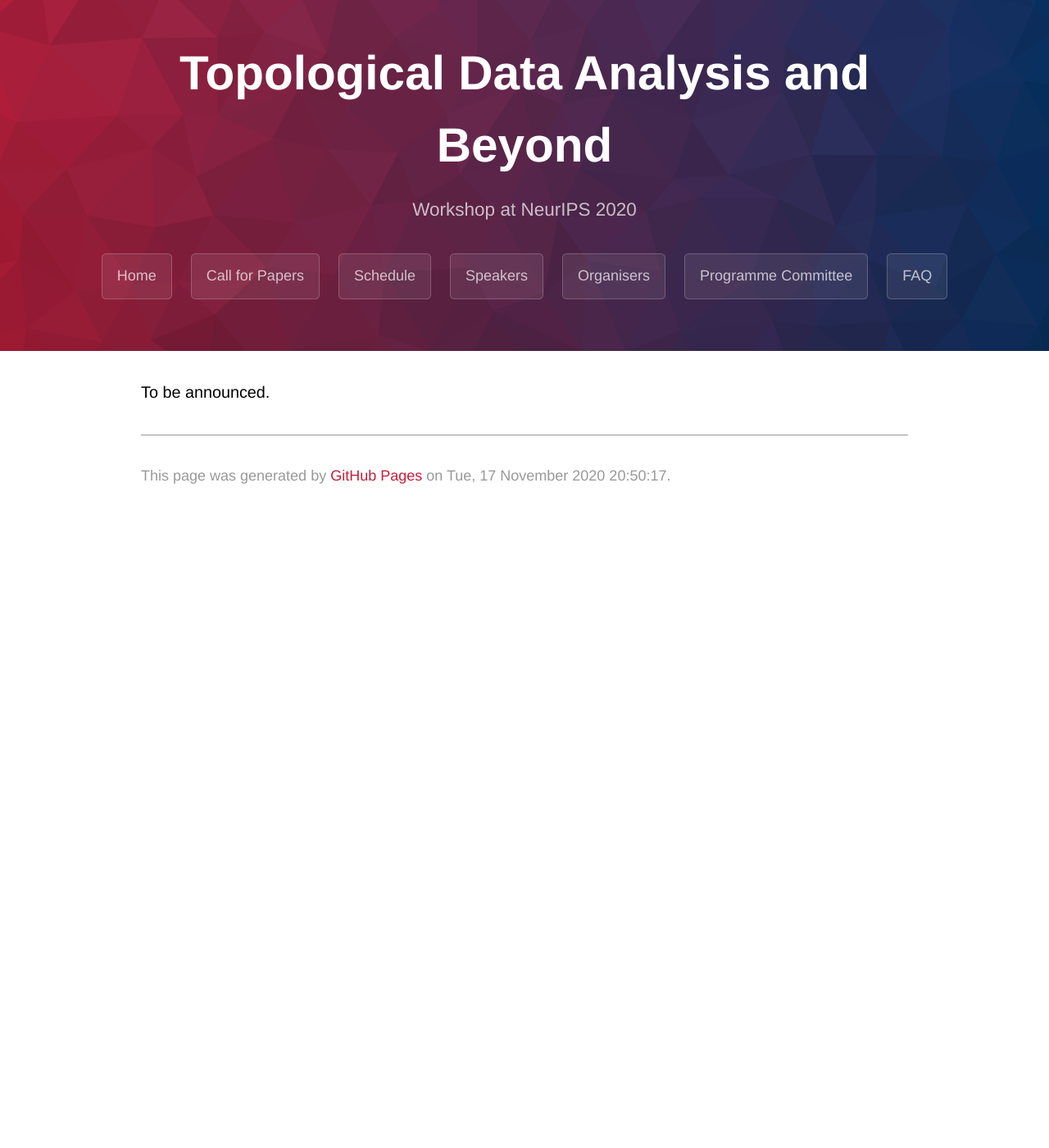
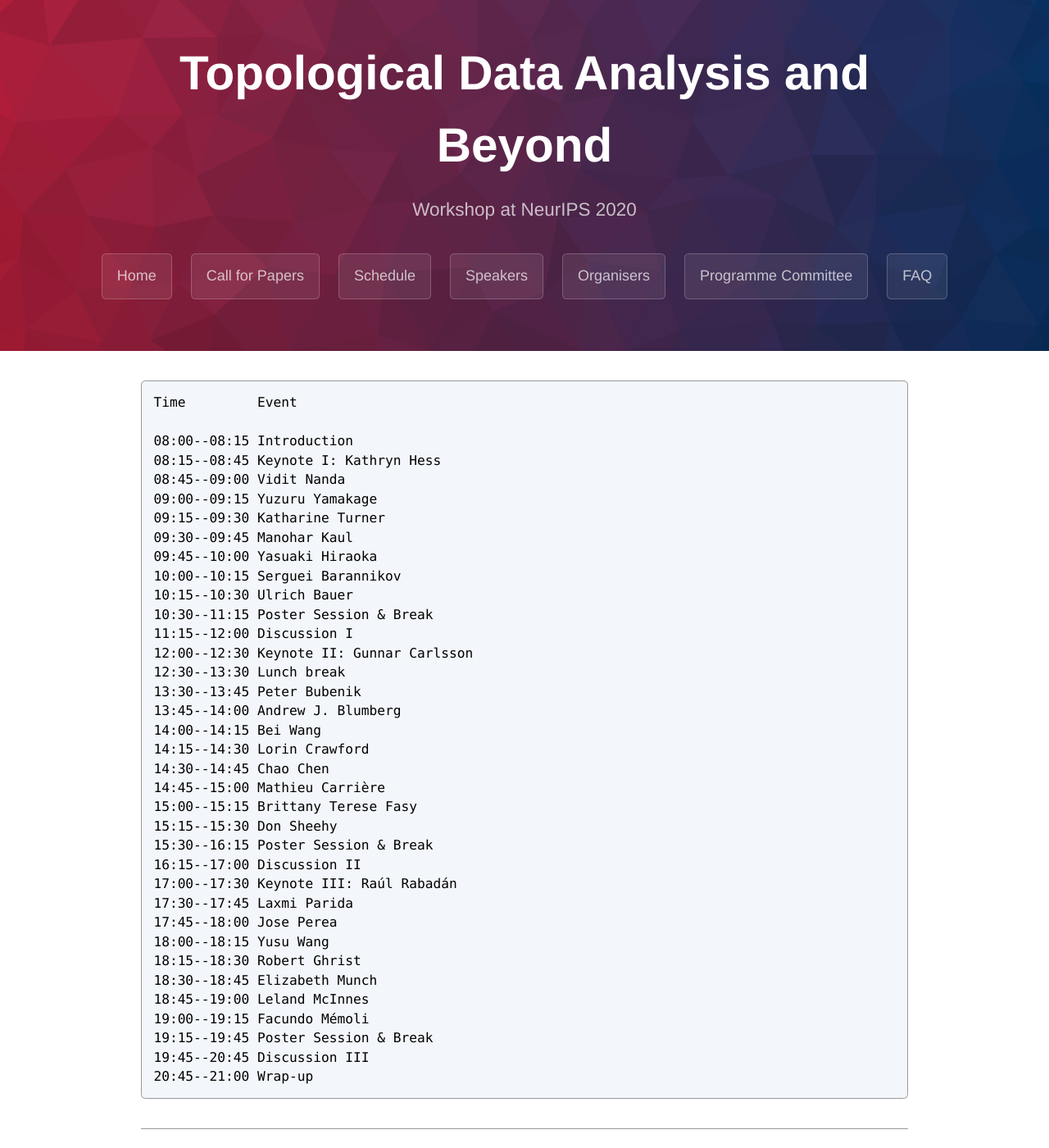
Before and after one commit to tda-in-ml/tda-in-ml.github.io, a Jekyll site: the page built from schedule.md, in a window 1280 px wide and 1400 px high. Shown: the whole window at 82% size. Built offline with Jekyll 4.4.1, drawn with Linux system fonts in a browser that asks for light colours; some web fonts are replaced.

Commit message:
Preliminary schedule

````diff
--- a/schedule.md
+++ b/schedule.md
@@ -2,4 +2,41 @@
 layout: default
 ---
 
-To be announced.
+```
+Time         Event
+
+08:00--08:15 Introduction
+08:15--08:45 Keynote I: Kathryn Hess
+08:45--09:00 Vidit Nanda
+09:00--09:15 Yuzuru Yamakage
+09:15--09:30 Katharine Turner
+09:30--09:45 Manohar Kaul
+09:45--10:00 Yasuaki Hiraoka
+10:00--10:15 Serguei Barannikov
+10:15--10:30 Ulrich Bauer
+10:30--11:15 Poster Session & Break
+11:15--12:00 Discussion I
+12:00--12:30 Keynote II: Gunnar Carlsson
+12:30--13:30 Lunch break
+13:30--13:45 Peter Bubenik
+13:45--14:00 Andrew J. Blumberg
+14:00--14:15 Bei Wang
+14:15--14:30 Lorin Crawford
+14:30--14:45 Chao Chen
+14:45--15:00 Mathieu Carrière
+15:00--15:15 Brittany Terese Fasy
+15:15--15:30 Don Sheehy
+15:30--16:15 Poster Session & Break
+16:15--17:00 Discussion II
+17:00--17:30 Keynote III: Raúl Rabadán
+17:30--17:45 Laxmi Parida
+17:45--18:00 Jose Perea
+18:00--18:15 Yusu Wang
+18:15--18:30 Robert Ghrist
+18:30--18:45 Elizabeth Munch
+18:45--19:00 Leland McInnes
+19:00--19:15 Facundo Mémoli
+19:15--19:45 Poster Session & Break
+19:45--20:45 Discussion III
+20:45--21:00 Wrap-up
+```
````
